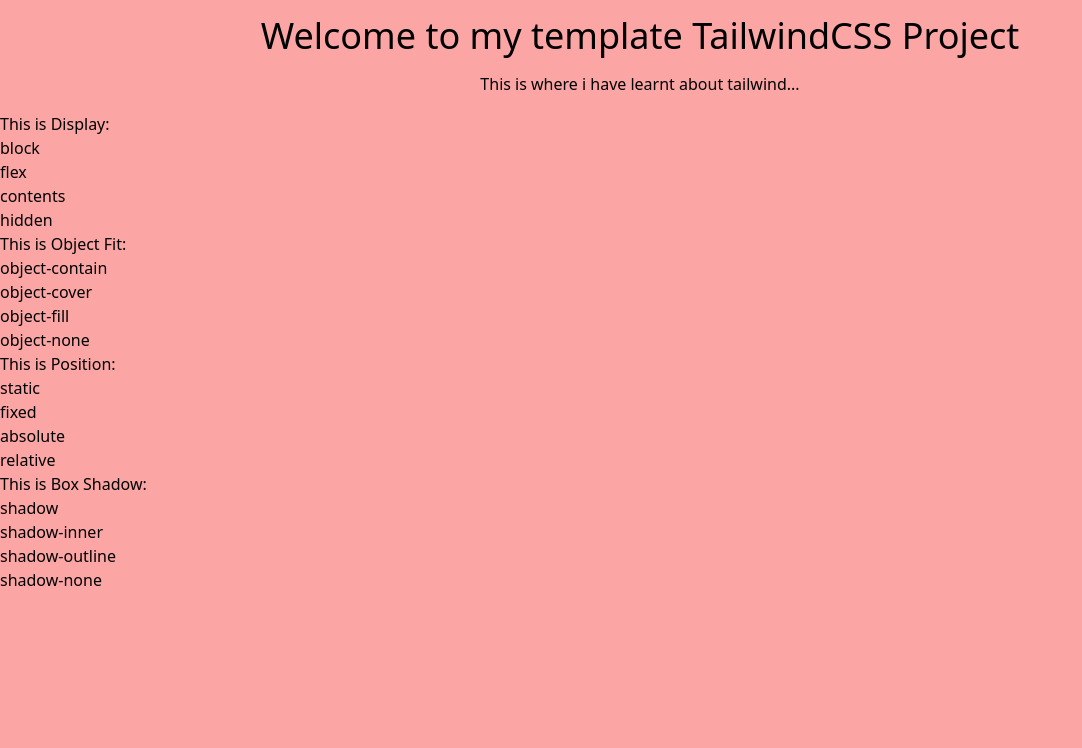
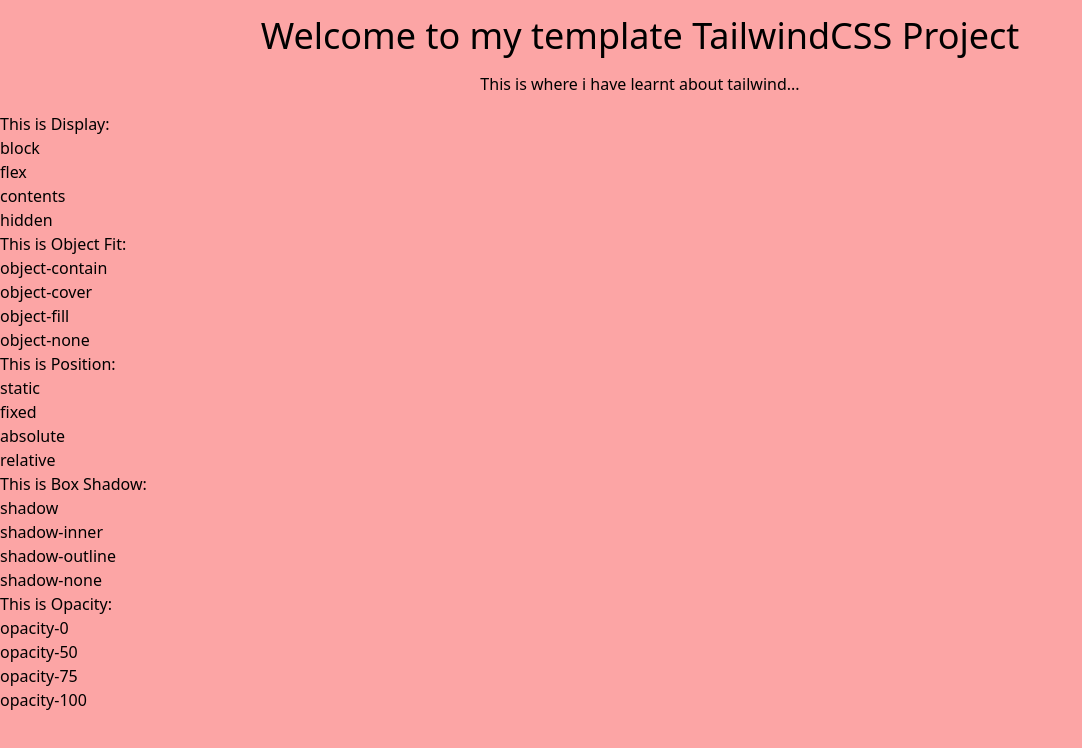
Before and after one commit to James-Frown/Learning-TailwindCSS, a React (Vite) app: page / in a window 1280 px wide. Shown: the top 748 px of the page, without its empty margins (0-1082 px from the left). Built offline with nearby package versions, Linux system fonts and the light colour scheme.

Commit message:
linked tailwindcss to vite | react project

```diff
--- a/src/App.jsx
+++ b/src/App.jsx
@@ -91,11 +91,13 @@
           <p className="
           text-base
           ">
-            static          </p>
+            static
+          </p>
           <p className="
           text-base
           ">
-            fixed          </p>
+            fixed
+          </p>
           <p className="
           text-base
           ">
@@ -117,11 +119,13 @@
           <p className="
           text-base
           ">
-            shadow          </p>
+            shadow
+          </p>
           <p className="
           text-base
           ">
-            shadow-inner          </p>
+            shadow-inner
+          </p>
           <p className="
           text-base
           ">
@@ -134,6 +138,34 @@
           </p>
         </div>
 
+        <div>
+          <p className="
+          text-base
+          ">
+            This is Opacity:
+          </p>
+          <p className="
+          text-base
+          ">
+            opacity-0
+          </p>
+          <p className="
+          text-base
+          ">
+            opacity-50
+          </p>
+          <p className="
+          text-base
+          ">
+            opacity-75
+          </p>
+          <p className="
+          text-base
+          ">
+            opacity-100
+          </p>
+        </div>
+
       </div>
     </>
   )
```
